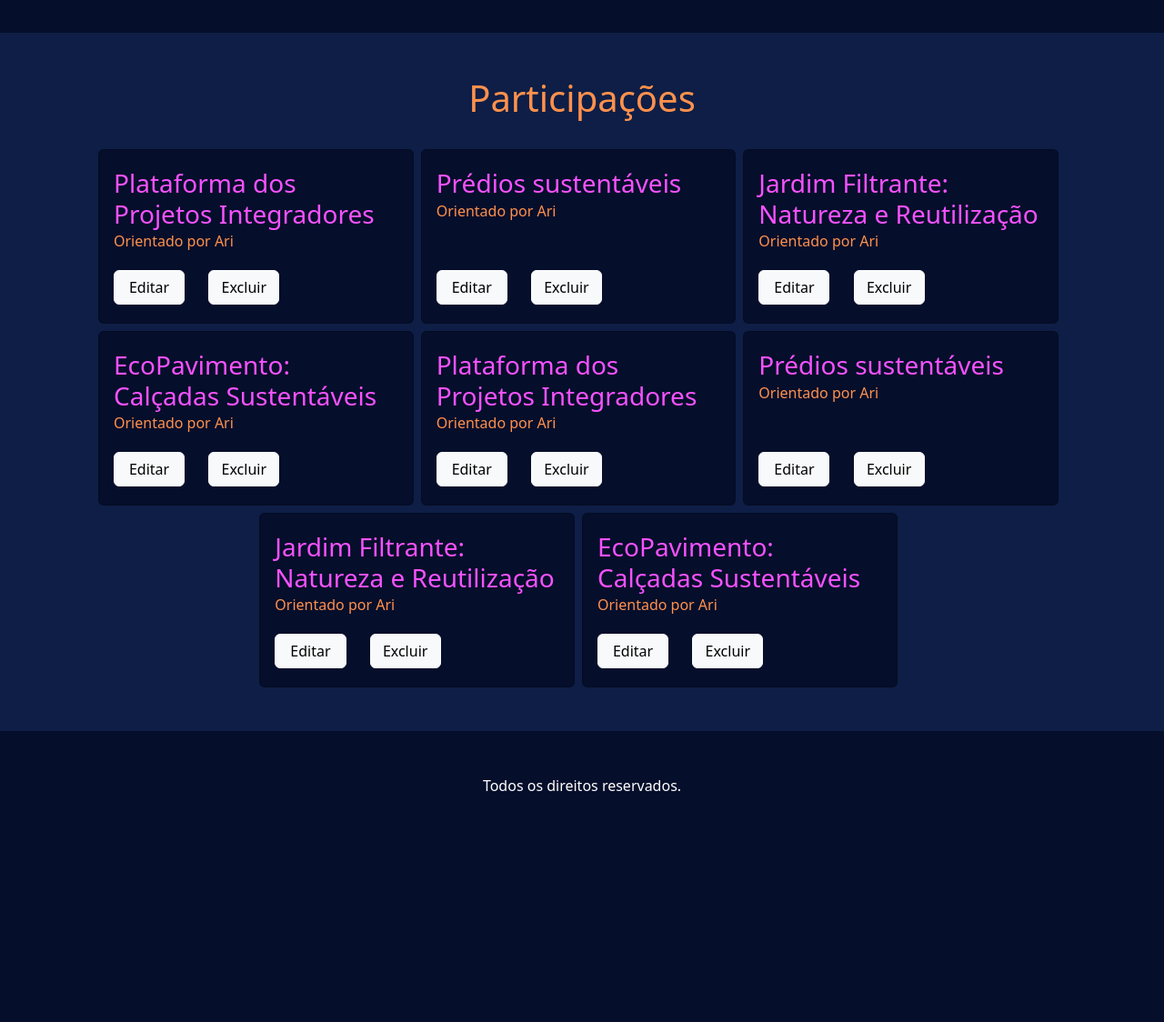
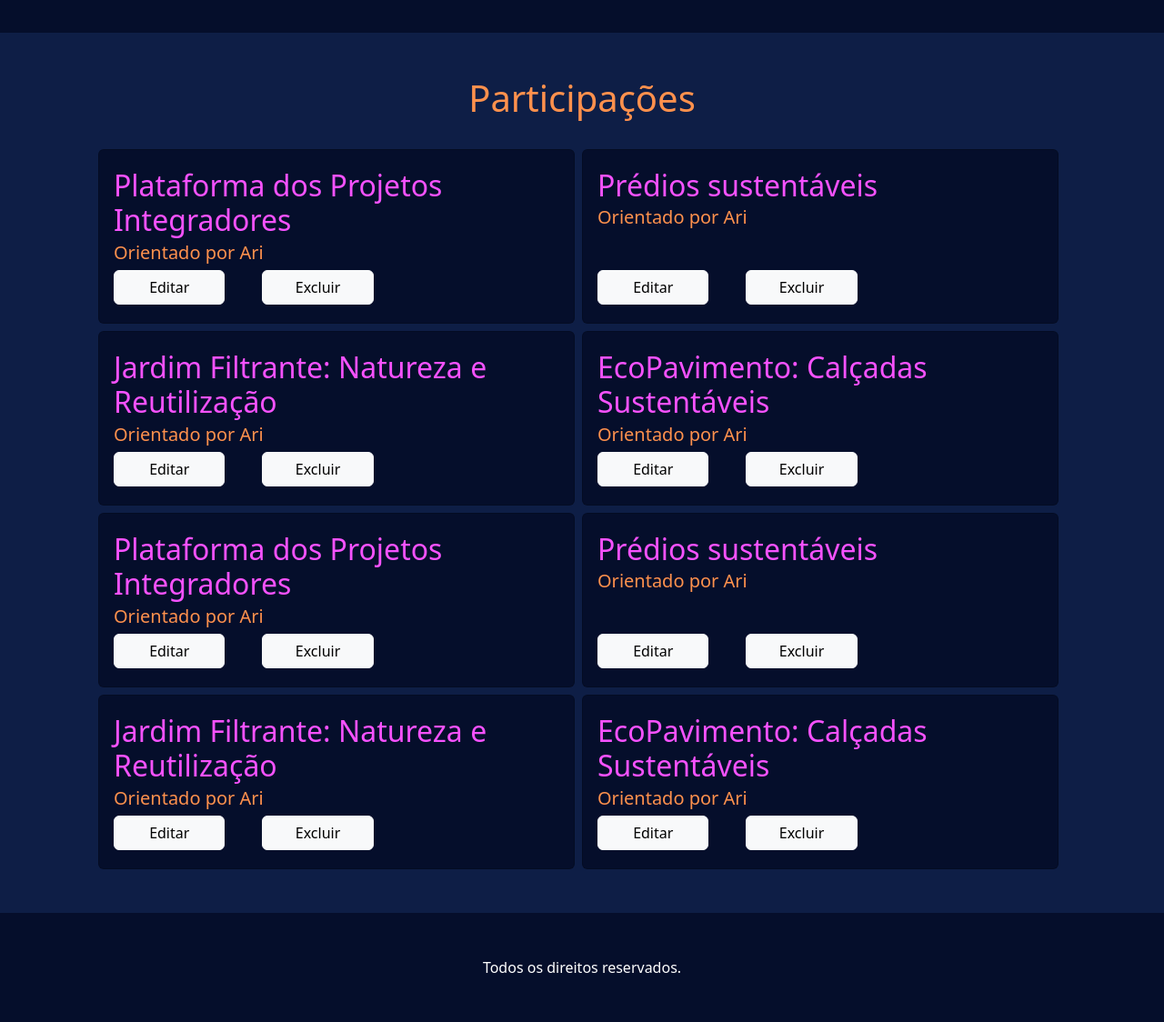
Before and after one commit to WescleyPlinio/PPI, a Django app: page /perfil/ in a window 1280 px wide. Shown: the part 267-1391 px from the top of the page at 91% size. Before the commit the page ends 1137 px from the top, so only its background shows below. Run offline with Django 5.2, Linux system fonts and the light colour scheme; a user stored in the database is signed in; data comes from the database, SQL or seed files in the repository; some libraries are stand-ins or nearby versions.

Commit message:
Configurando card participações

```diff
--- a/ppi/templates/verperfil.html
+++ b/ppi/templates/verperfil.html
@@ -63,15 +63,16 @@
         {% for x in range %}
         {% for projeto in projetos %}
 
-            <div class="col-md-6 col-sm-12 col-lg-4">
+            <div class="col-md-6 col-sm-12 col-lg-6">
 
                 <a href="{% url 'post' projeto.id %}" class="text-decoration-none">
+
                     <div class="card py-1" style="background-color: rgb(5, 14, 43); height: 12em;">
                         <div class="card-body d-flex flex-column">
 
-                            <h3 class="card-title roxinho">{{ projeto.titulo }}</h3>
+                            <h2 class="card-title roxinho">{{ projeto.titulo }}</h2>
 
-                            <h6 class="card-subtitle laranja">Orientado por Ari</h6>
+                            <h5 class="card-subtitle laranja">Orientado por Ari</h5>
 
                             <div class="row g-0 mt-auto d-flex justify-ocntent-start">
 
@@ -97,6 +98,7 @@
 
                                 </div>
 
+
                             </div>
 
                         </div>
```
